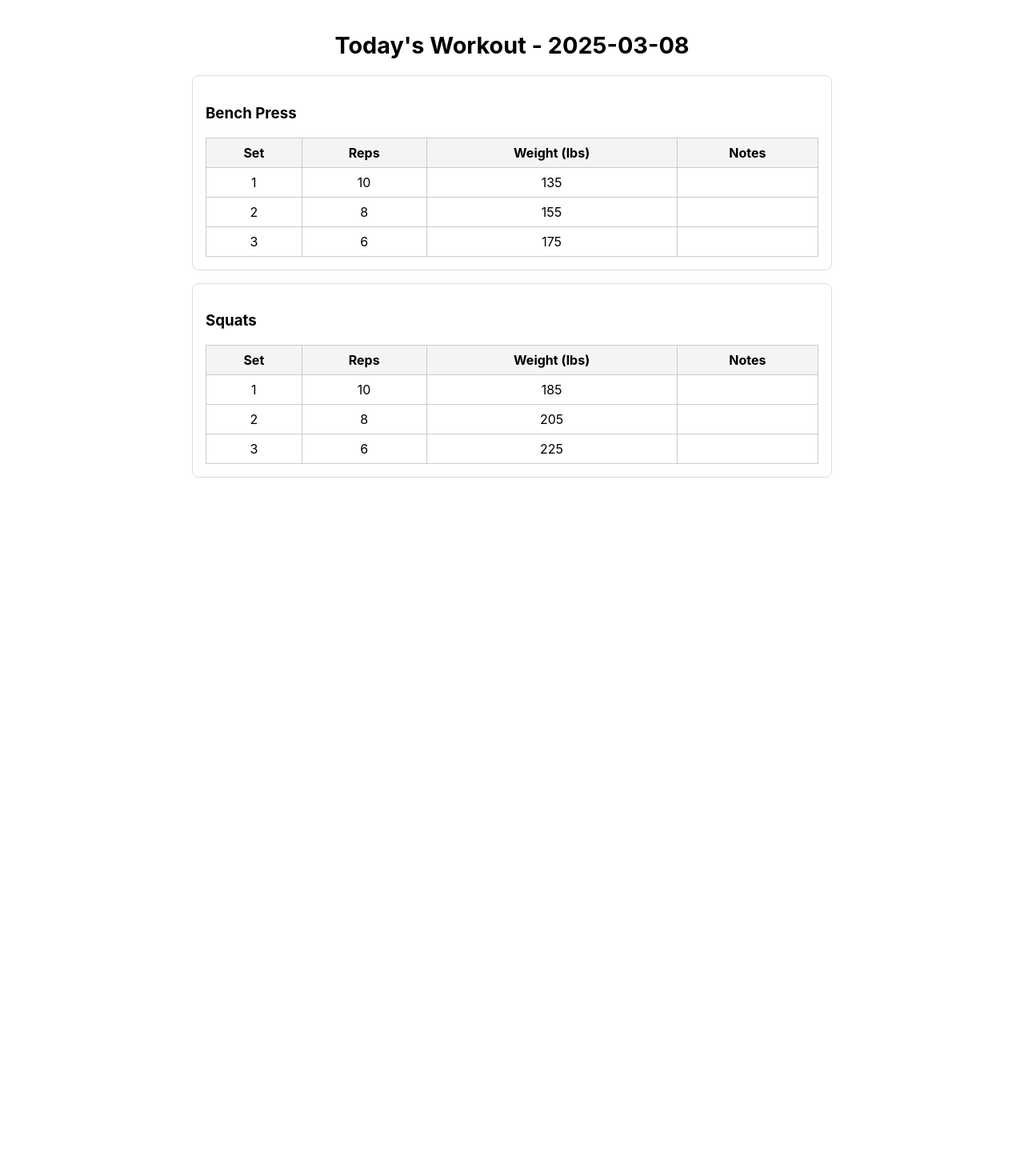
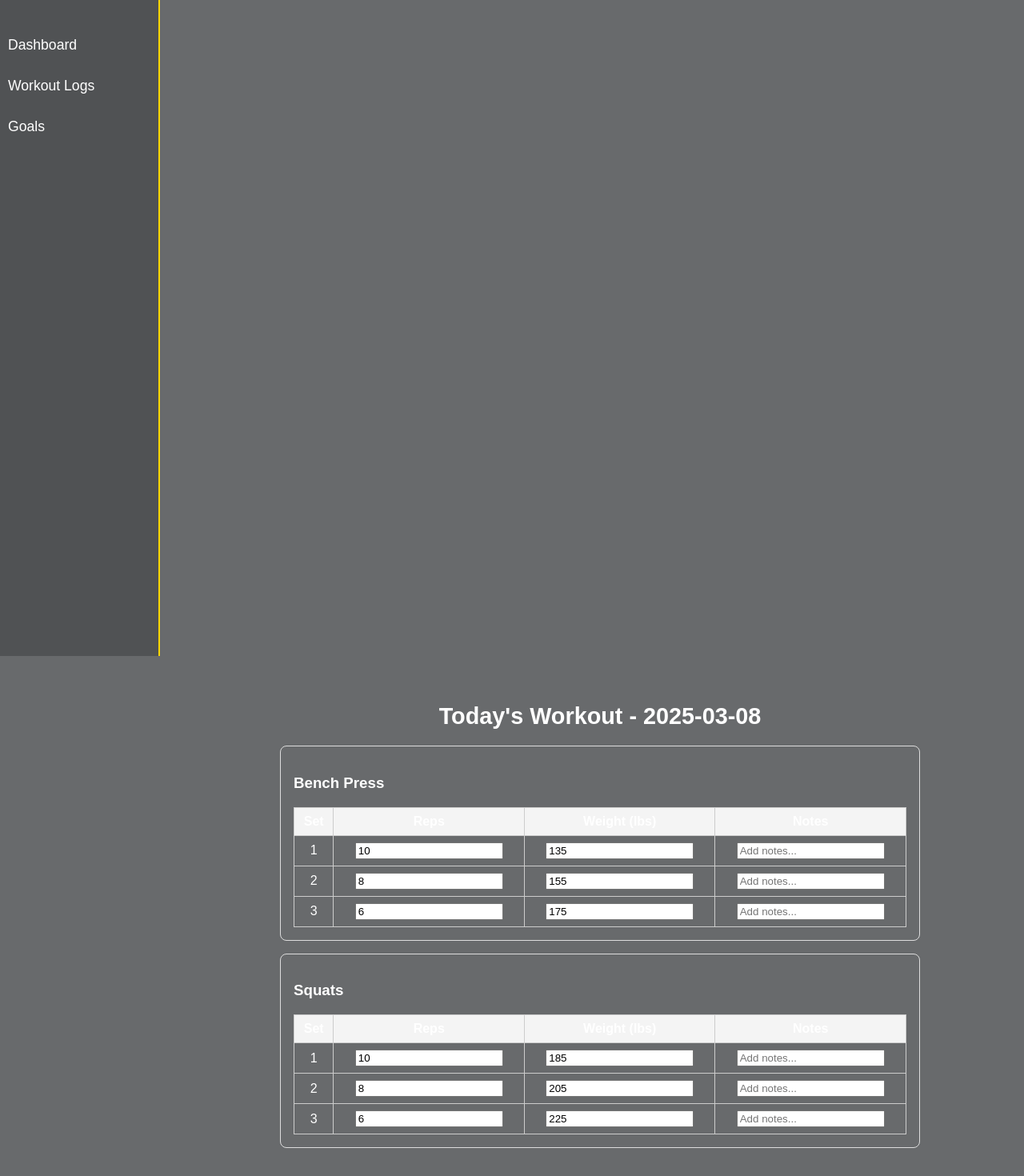
Before and after one commit to dkpunit/workout-tracker, a React (Create React App) app: page / in a window 1280 px wide. Shown: the top 1470 px of the page at 80% size. Before the commit the page ends 800 px from the top, so only its background shows below. Built offline with nearby package versions, Linux system fonts and the light colour scheme.

Commit message:
added and update code

```diff
--- a/src/App.css
+++ b/src/App.css
@@ -78,3 +78,8 @@ body {
   background-color: #686A6C; /* Nardo Grey for Main Content */
   color: #FFFFFF; /* White for */
 }
+
+.main-content {
+  margin-left: 220px;
+  padding: 20px;
+}
--- a/src/App.js
+++ b/src/App.js
@@ -1,15 +1,21 @@
-// Example App.js route configuration
 import { BrowserRouter as Router, Routes, Route } from 'react-router-dom';
+import Sidebar from './components/Sidebar';
 import Dashboard from './routes/Dashboard';
+import Logs from './routes/Logs';
+import GoalsPage from './pages/GoalsPage';
+import './App.css';
 
 function App() {
   return (
     <Router>
-      <Routes>
-        <Route path="/" element={<Dashboard />} />
-        <Route path="/dashboard" element={<Dashboard />} />
-        {/* your other routes here */}
-      </Routes>
+      <Sidebar />
+      <div className="main-content">
+        <Routes>
+          <Route path="/" element={<Dashboard />} />
+          <Route path="/logs" element={<Logs />} />
+          <Route path="/goals" element={<GoalsPage />} />
+        </Routes>
+      </div>
     </Router>
   );
 }
--- a/src/components/ExerciseCard.js
+++ b/src/components/ExerciseCard.js
@@ -1,8 +1,16 @@
-
-import React from 'react';
+import React, { useState } from 'react';
 import './ExerciseCard.css';
 
 function ExerciseCard({ exercise }) {
+  const [sets, setSets] = useState(exercise.sets);
+
+  const handleInputChange = (index, field, value) => {
+    const updatedSets = sets.map((set, idx) =>
+      idx === index ? { ...set, [field]: value } : set
+    );
+    setSets(updatedSets);
+  };
+
   return (
     <div className="exercise-card">
       <h3>{exercise.name}</h3>
@@ -16,12 +24,31 @@ function ExerciseCard({ exercise }) {
           </tr>
         </thead>
         <tbody>
-          {exercise.sets.map((set, index) => (
+          {sets.map((set, index) => (
             <tr key={index}>
               <td>{index + 1}</td>
-              <td>{set.reps}</td>
-              <td>{set.weight}</td>
-              <td>{set.notes}</td>
+              <td>
+                <input
+                  type="number"
+                  value={set.reps}
+                  onChange={(e) => handleInputChange(index, 'reps', e.target.value)}
+                />
+              </td>
+              <td>
+                <input
+                  type="number"
+                  value={set.weight}
+                  onChange={(e) => handleInputChange(index, 'weight', e.target.value)}
+                />
+              </td>
+              <td>
+                <input
+                  type="text"
+                  value={set.notes}
+                  onChange={(e) => handleInputChange(index, 'notes', e.target.value)}
+                  placeholder="Add notes..."
+                />
+              </td>
             </tr>
           ))}
         </tbody>
--- /dev/null
+++ b/src/components/Sidebar.css
@@ -0,0 +1,31 @@
+.sidebar {
+    width: 200px;
+    background-color: #2c2f33;
+    height: 100vh;
+    padding-top: 20px;
+    position: fixed;
+    left: 0;
+    top: 0;
+  }
+
+  .sidebar ul {
+    list-style-type: none;
+    padding: 0;
+  }
+
+  .sidebar li {
+    margin: 20px 0;
+  }
+
+  .sidebar a {
+    color: white;
+    text-decoration: none;
+    font-size: 1.1rem;
+    padding: 10px;
+    display: block;
+  }
+
+  .sidebar a:hover {
+    background-color: #7289da;
+    border-radius: 4px;
+  }
--- /dev/null
+++ b/src/components/Sidebar.js
@@ -0,0 +1,17 @@
+import React from 'react';
+import { Link } from 'react-router-dom';
+import './Sidebar.css';
+
+function Sidebar() {
+  return (
+    <nav className="sidebar">
+      <ul>
+        <li><Link to="/">Dashboard</Link></li>
+        <li><Link to="/logs">Workout Logs</Link></li>
+        <li><Link to="/goals">Goals</Link></li>
+      </ul>
+    </nav>
+  );
+}
+
+export default Sidebar;
```
